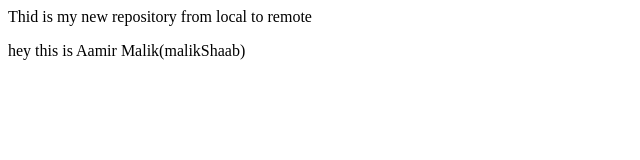
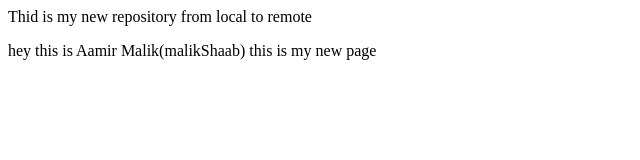
Before and after one commit to Aamirmalik00/localRepo, a plain HTML site: page index.html in a window 1280 px wide. Shown: the whole page, without its empty margins (0-640 px from the left). Drawn offline with Linux system fonts and the light colour scheme.

Commit message:
new line

```diff
--- a/index.html
+++ b/index.html
@@ -1,2 +1,3 @@
 <p>Thid is my new repository from local to remote</p>
 <h>hey this is Aamir Malik(malikShaab)</h>
+<h>this is my new page</h>
```
